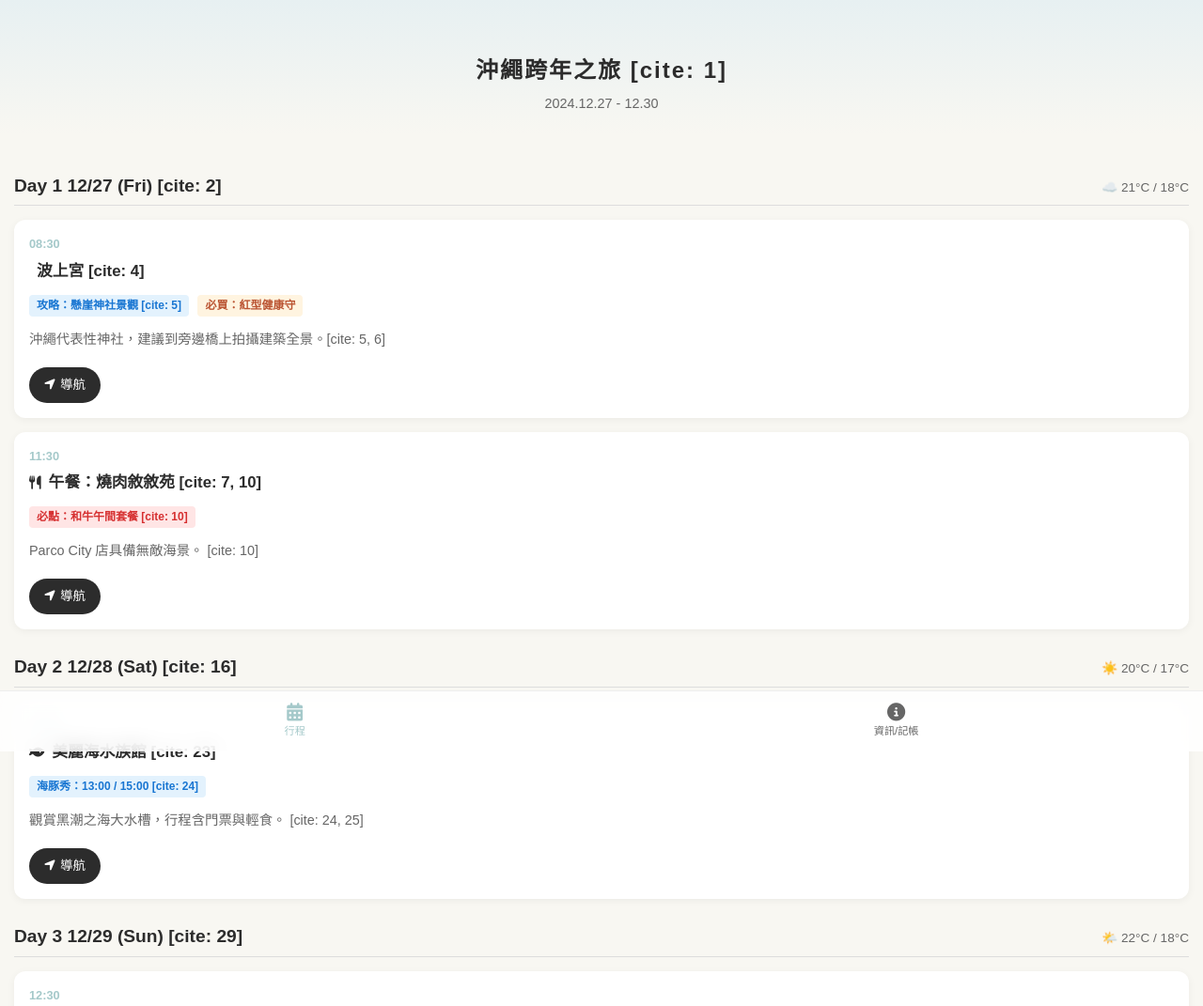
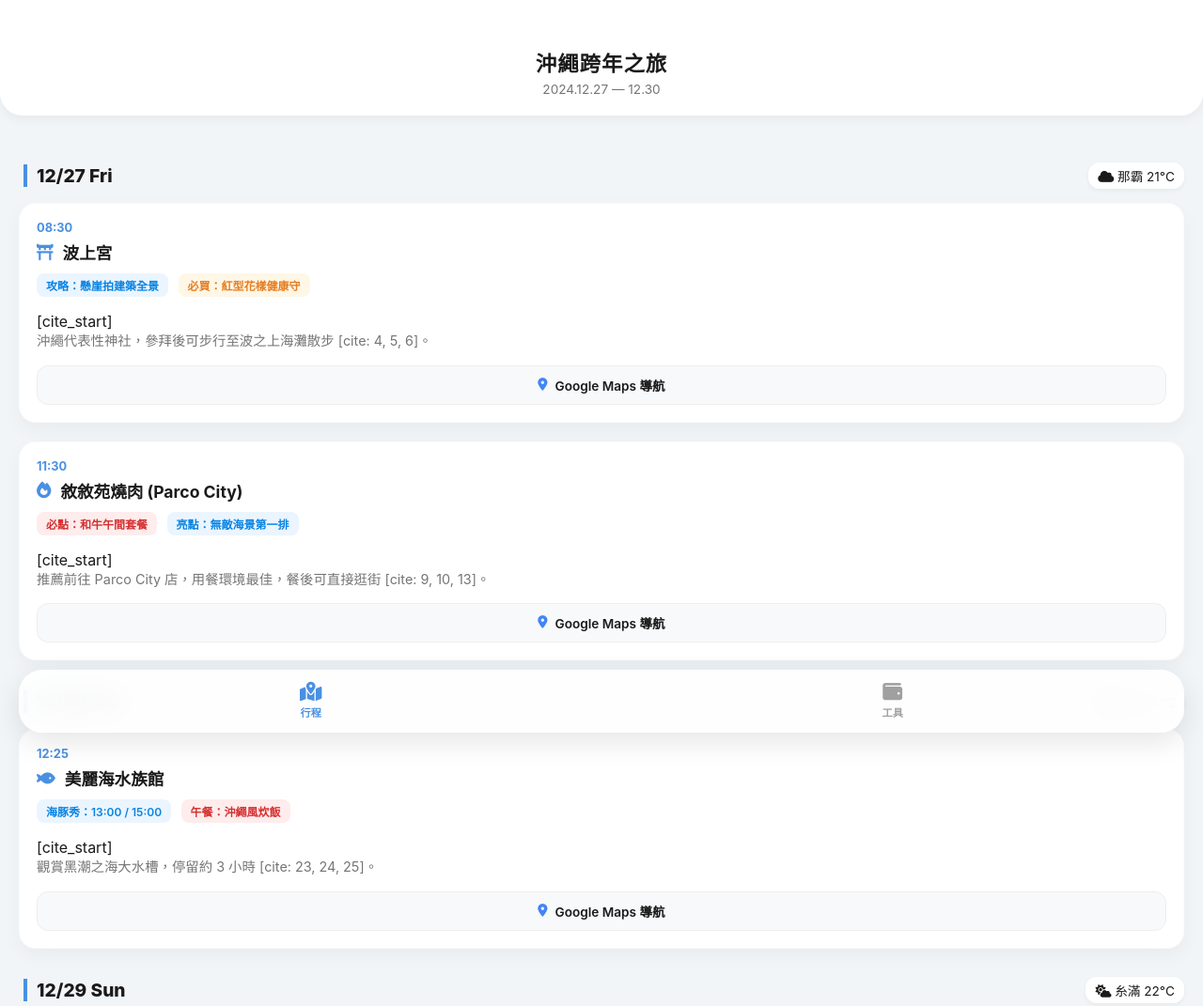
Before and after one commit to lailai0608/OKINAWA, a plain HTML site: page index.html in a window 1280 px wide. Shown: the top 1071 px of the page at 94% size. Drawn offline with Linux system fonts and the light colour scheme.

Commit message:
index.html

```diff
--- a/index.html
+++ b/index.html
@@ -3,207 +3,241 @@
 <head>
     <meta charset="UTF-8">
     <meta name="viewport" content="width=device-width, initial-scale=1.0, maximum-scale=1.0, user-scalable=no">
-    <title>沖繩跨年之旅 2024-2025</title>
+    <title>沖繩跨年之旅 2025</title>
     <link rel="stylesheet" href="https://cdnjs.cloudflare.com/ajax/libs/font-awesome/6.4.0/css/all.min.css">
     <style>
         :root {
-            --bg-color: #F8F7F2;
+            --bg-color: #F2F5F7;
             --card-bg: #FFFFFF;
-            --primary-text: #2C2C2C;
-            --secondary-text: #666666;
-            --accent-blue: #A5C9CA;
-            --accent-red: #E27367;
-            --accent-gold: #D4AF37;
-            --tag-bg: #F0F0F0;
-            --nav-bg: rgba(255, 255, 255, 0.8);
+            --primary-text: #1A1A1A;
+            --secondary-text: #757575;
+            --accent-blue: #4A90E2;
+            --accent-red: #FF5E5E;
+            --accent-gold: #F39C12;
+            --tag-must-eat: #FFECEC;
+            --tag-must-buy: #FFF7E6;
+            --tag-tips: #EBF5FF;
         }
 
-        * { box-sizing: border-box; -webkit-tap-highlight-color: transparent; }
         body {
-            font-family: "PingFang TC", "Microsoft JhengHei", sans-serif;
+            font-family: -apple-system, "PingFang TC", "Helvetica Neue", sans-serif;
             background-color: var(--bg-color);
             color: var(--primary-text);
-            margin: 0;
-            padding-bottom: 80px;
-            line-height: 1.6;
+            margin: 0; padding-bottom: 90px;
+            -webkit-font-smoothing: antialiased;
         }
 
+        /* App Header */
         header {
-            padding: 40px 20px 20px;
+            background: #fff;
+            padding: 50px 20px 20px;
+            border-bottom-left-radius: 24px;
+            border-bottom-right-radius: 24px;
+            box-shadow: 0 4px 12px rgba(0,0,0,0.05);
             text-align: center;
-            background: linear-gradient(to bottom, #E7F0F2, var(--bg-color));
         }
 
-        h1 { font-size: 1.5rem; margin-bottom: 5px; letter-spacing: 2px; }
-        .date-range { font-size: 0.9rem; color: var(--secondary-text); }
+        h1 { font-size: 1.4rem; margin: 0; letter-spacing: 1px; }
+        .date-range { font-size: 0.85rem; color: var(--secondary-text); margin-top: 5px; }
 
-        /* 行程卡片樣式 */
-        .container { padding: 15px; }
+        .container { padding: 20px; }
+
+        /* Day Header */
+        .day-section { margin-top: 30px; }
         .day-header {
-            display: flex;
-            justify-content: space-between;
-            align-items: baseline;
-            margin: 25px 0 15px;
-            border-bottom: 1px solid #ddd;
-            padding-bottom: 5px;
+            display: flex; justify-content: space-between; align-items: center;
+            margin-bottom: 15px; padding-left: 5px;
         }
-        .day-title { font-size: 1.2rem; font-weight: bold; color: var(--primary-text); }
-        .weather { font-size: 0.85rem; color: var(--secondary-text); }
+        .day-title { font-size: 1.2rem; font-weight: 800; border-left: 4px solid var(--accent-blue); padding-left: 10px; }
+        .weather-info { font-size: 0.85rem; background: #fff; padding: 4px 10px; border-radius: 12px; box-shadow: 0 2px 5px rgba(0,0,0,0.05); }
 
+        /* 卡片樣式 */
         .card {
             background: var(--card-bg);
-            border-radius: 12px;
-            padding: 16px;
-            margin-bottom: 15px;
-            box-shadow: 0 2px 8px rgba(0,0,0,0.05);
-            position: relative;
+            border-radius: 18px;
+            padding: 18px;
+            margin-bottom: 20px;
+            box-shadow: 0 8px 20px rgba(0,0,0,0.04);
+            border: 1px solid rgba(0,0,0,0.02);
         }
 
-        .time-slot { font-size: 0.8rem; font-weight: bold; color: var(--accent-blue); margin-bottom: 5px; }
-        .location-name { font-size: 1.05rem; font-weight: bold; margin-bottom: 8px; display: flex; align-items: center; }
-        .location-name i { margin-right: 8px; font-size: 0.9rem; }
+        .time-slot { font-size: 0.8rem; font-weight: 700; color: var(--accent-blue); margin-bottom: 6px; display: block; }
+        .location-name { font-size: 1.1rem; font-weight: 700; margin-bottom: 10px; display: flex; align-items: center; }
+        .location-name i { margin-right: 10px; color: var(--accent-blue); }
 
-        /* 標籤樣式 */
+        /* 標籤亮顯 */
+        .tag-group { margin-bottom: 10px; }
         .tag {
-            display: inline-block;
-            padding: 2px 8px;
-            border-radius: 4px;
-            font-size: 0.75rem;
-            margin-right: 5px;
-            margin-bottom: 5px;
-            font-weight: bold;
+            display: inline-block; padding: 4px 10px; border-radius: 8px;
+            font-size: 0.75rem; font-weight: 600; margin-right: 6px; margin-bottom: 6px;
         }
-        .tag-must-eat { background: #FFE5E5; color: #D63031; } /* 必吃美食 */
-        .tag-must-buy { background: #FFF4E0; color: #B53; } /* 必買伴手禮 */
-        .tag-tips { background: #E3F2FD; color: #1976D2; } /* 攻略 */
+        .must-eat { background: var(--tag-must-eat); color: #D63031; }
+        .must-buy { background: var(--tag-must-buy); color: #E67E22; }
+        .tips { background: var(--tag-tips); color: #0984E3; }
 
-        .description { font-size: 0.9rem; color: var(--secondary-text); margin: 8px 0; }
+        .desc { font-size: 0.9rem; color: var(--secondary-text); margin-bottom: 15px; line-height: 1.5; }
 
-        .btn-nav {
-            display: inline-flex;
-            align-items: center;
-            padding: 8px 16px;
-            background-color: var(--primary-text);
-            color: white;
-            text-decoration: none;
-            border-radius: 20px;
-            font-size: 0.85rem;
-            margin-top: 10px;
+        /* 導航按鈕 */
+        .nav-btn {
+            display: flex; align-items: center; justify-content: center;
+            background: #f8f9fa; color: var(--primary-text);
+            text-decoration: none; padding: 10px; border-radius: 12px;
+            font-size: 0.85rem; font-weight: 600; transition: 0.2s;
+            border: 1px solid #eee;
         }
-        .btn-nav i { margin-right: 5px; }
+        .nav-btn:active { background: #e9ecef; }
+        .nav-btn i { margin-right: 8px; color: #4285F4; }
 
-        /* 分頁切換器 */
-        .tab-bar {
-            position: fixed;
-            bottom: 0;
-            width: 100%;
-            background: var(--nav-bg);
-            backdrop-filter: blur(10px);
-            display: flex;
-            justify-content: space-around;
-            padding: 12px 0;
-            border-top: 1px solid #eee;
+        /* 底部導覽 */
+        .bottom-nav {
+            position: fixed; bottom: 20px; left: 20px; right: 20px;
+            background: rgba(255, 255, 255, 0.9); backdrop-filter: blur(15px);
+            height: 65px; border-radius: 25px;
+            display: flex; justify-content: space-around; align-items: center;
+            box-shadow: 0 10px 30px rgba(0,0,0,0.1);
+            border: 1px solid rgba(255,255,255,0.3);
             z-index: 1000;
         }
-        .tab-item { text-align: center; color: var(--secondary-text); text-decoration: none; font-size: 0.7rem; }
-        .tab-item.active { color: var(--accent-blue); }
-        .tab-item i { display: block; font-size: 1.2rem; margin-bottom: 3px; }
+        .nav-item { text-align: center; color: #A0A0A0; text-decoration: none; font-size: 0.7rem; font-weight: 600; }
+        .nav-item.active { color: var(--accent-blue); }
+        .nav-item i { display: block; font-size: 1.3rem; margin-bottom: 2px; }
 
-        /* 資訊清單樣式 */
-        .info-row { display: flex; justify-content: space-between; padding: 10px 0; border-bottom: 1px solid #f5f5f5; font-size: 0.9rem; }
-        .info-label { color: var(--secondary-text); }
-
+        /* 隱藏區塊 */
         .hidden { display: none; }
     </style>
 </head>
 <body>
 
 <header>
-    <h1>沖繩跨年之旅 [cite: 1]</h1>
-    <div class="date-range">2024.12.27 - 12.30</div>
+    <h1>沖繩跨年之旅</h1>
+    <div class="date-range">2024.12.27 — 12.30</div>
 </header>
 
-<div id="itinerary" class="container tab-content">
-    <div class="day-header">
-        <span class="day-title">Day 1 12/27 (Fri) [cite: 2]</span>
-        <span class="weather">☁️ 21°C / 18°C</span>
-    </div>
-    <div class="card">
-        <div class="time-slot">08:30</div>
-        <div class="location-name"><i class="fas fa-shinto-tome"></i>波上宮 [cite: 4]</div>
-        <div class="tag tag-tips">攻略：懸崖神社景觀 [cite: 5]</div>
-        <div class="tag tag-must-buy">必買：紅型健康守</div>
-        <div class="description">沖繩代表性神社，建議到旁邊橋上拍攝建築全景。[cite: 5, 6]</div>
-        <a href="https://www.google.com/maps/search/?api=1&query=波上宮" class="btn-nav"><i class="fas fa-location-arrow"></i>導航</a>
+<div id="page-itinerary" class="container">
+    <div class="day-section">
+        <div class="day-header">
+            <div class="day-title">12/27 Fri</div>
+            <div class="weather-info"><i class="fas fa-cloud"></i> 那霸 21°C</div>
+        </div>
+
+        <div class="card">
+            <span class="time-slot">08:30</span>
+            <div class="location-name"><i class="fas fa-torii-gate"></i>波上宮</div>
+            <div class="tag-group">
+                <span class="tag tips">攻略：懸崖拍建築全景</span>
+                <span class="tag must-buy">必買：紅型花樣健康守</span>
+            </div>
+            [cite_start]<div class="desc">沖繩代表性神社，參拜後可步行至波之上海灘散步 [cite: 4, 5, 6]。</div>
+            <a href="https://www.google.com/maps/search/?api=1&query=波上宮" class="nav-btn"><i class="fas fa-map-marker-alt"></i> Google Maps 導航</a>
+        </div>
+
+        <div class="card">
+            <span class="time-slot">11:30</span>
+            <div class="location-name"><i class="fas fa-fire"></i>敘敘苑燒肉 (Parco City)</div>
+            <div class="tag-group">
+                <span class="tag must-eat">必點：和牛午間套餐</span>
+                <span class="tag tips">亮點：無敵海景第一排</span>
+            </div>
+            [cite_start]<div class="desc">推薦前往 Parco City 店，用餐環境最佳，餐後可直接逛街 [cite: 9, 10, 13]。</div>
+            <a href="https://www.google.com/maps/search/?api=1&query=敘敘苑+Parco+City" class="nav-btn"><i class="fas fa-map-marker-alt"></i> Google Maps 導航</a>
+        </div>
     </div>
 
-    <div class="card">
-        <div class="time-slot">11:30</div>
-        <div class="location-name"><i class="fas fa-utensils"></i>午餐：燒肉敘敘苑 [cite: 7, 10]</div>
-        <div class="tag tag-must-eat">必點：和牛午間套餐 [cite: 10]</div>
-        <div class="description">Parco City 店具備無敵海景。 [cite: 10]</div>
-        <a href="https://www.google.com/maps/search/?api=1&query=敘敘苑+Parco+City" class="btn-nav"><i class="fas fa-location-arrow"></i>導航</a>
+    <div class="day-section">
+        <div class="day-header">
+            <div class="day-title">12/28 Sat</div>
+            <div class="weather-info"><i class="fas fa-sun"></i> 本部 20°C</div>
+        </div>
+
+        <div class="card">
+            <span class="time-slot">12:25</span>
+            <div class="location-name"><i class="fas fa-fish"></i>美麗海水族館</div>
+            <div class="tag-group">
+                <span class="tag tips">海豚秀：13:00 / 15:00</span>
+                <span class="tag must-eat">午餐：沖繩風炊飯</span>
+            </div>
+            [cite_start]<div class="desc">觀賞黑潮之海大水槽，停留約 3 小時 [cite: 23, 24, 25]。</div>
+            <a href="https://www.google.com/maps/search/?api=1&query=美麗海水族館" class="nav-btn"><i class="fas fa-map-marker-alt"></i> Google Maps 導航</a>
+        </div>
     </div>
 
-    <div class="day-header">
-        <span class="day-title">Day 2 12/28 (Sat) [cite: 16]</span>
-        <span class="weather">☀️ 20°C / 17°C</span>
-    </div>
-    <div class="card">
-        <div class="time-slot">12:25</div>
-        <div class="location-name"><i class="fas fa-fish"></i>美麗海水族館 [cite: 23]</div>
-        <div class="tag tag-tips">海豚秀：13:00 / 15:00 [cite: 24]</div>
-        <div class="description">觀賞黑潮之海大水槽，行程含門票與輕食。 [cite: 24, 25]</div>
-        <a href="https://www.google.com/maps/search/?api=1&query=美麗海水族館" class="btn-nav"><i class="fas fa-location-arrow"></i>導航</a>
-    </div>
+    <div class="day-section">
+        <div class="day-header">
+            <div class="day-title">12/29 Sun</div>
+            <div class="weather-info"><i class="fas fa-cloud-sun"></i> 糸滿 22°C</div>
+        </div>
 
-    <div class="day-header">
-        <span class="day-title">Day 3 12/29 (Sun) [cite: 29]</span>
-        <span class="weather">🌤️ 22°C / 18°C</span>
-    </div>
-    <div class="card">
-        <div class="time-slot">12:30</div>
-        <div class="location-name"><i class="fas fa-fish-fins"></i>糸滿魚市場 [cite: 34]</div>
-        <div class="tag tag-must-eat">必吃：現烤生蠔、海膽 [cite: 35]</div>
-        <div class="description">南部最強海鮮集中地。 [cite: 35]</div>
-        <a href="https://www.google.com/maps/search/?api=1&query=糸滿魚市場" class="btn-nav"><i class="fas fa-location-arrow"></i>導航</a>
+        <div class="card">
+            <span class="time-slot">12:30</span>
+            <div class="location-name"><i class="fas fa-shrimp"></i>糸滿魚市場</div>
+            <div class="tag-group">
+                <span class="tag must-eat">必吃：現烤生蠔、干貝、海膽</span>
+            </div>
+            [cite_start]<div class="desc">南部最強海鮮集中地，推薦在此解決午餐 [cite: 34, 35]。</div>
+            <a href="https://www.google.com/maps/search/?api=1&query=糸滿魚市場" class="nav-btn"><i class="fas fa-map-marker-alt"></i> Google Maps 導航</a>
+        </div>
+
+        <div class="card">
+            <span class="time-slot">16:30</span>
+            <div class="location-name"><i class="fas fa-pancakes"></i>瀨長島</div>
+            <div class="tag-group">
+                <span class="tag tips">重要：需提前預約幸福鬆餅</span>
+            </div>
+            [cite_start]<div class="desc">沖繩版「小希臘」，看飛機起降與海景夕陽 [cite: 39, 40, 41]。</div>
+            <a href="https://www.google.com/maps/search/?api=1&query=瀨長島" class="nav-btn"><i class="fas fa-map-marker-alt"></i> Google Maps 導航</a>
+        </div>
     </div>
 </div>
 
-<div id="info" class="container tab-content hidden">
-    <div class="day-header"><span class="day-title">必要資訊</span></div>
+<div id="page-tools" class="container hidden">
+    <div class="day-title" style="margin-bottom:20px;">工具與預算</div>
     <div class="card">
-        <div class="info-row"><span class="info-label">緊急聯絡 (警局)</span><span>110</span></div>
-        <div class="info-row"><span class="info-label">緊急聯絡 (救護)</span><span>119</span></div>
-        <div class="info-row"><span class="info-label">自駕提示</span><span>攜帶正本駕照+日文譯本</span></div>
-    </div>
-
-    <div class="day-header"><span class="day-title">預算統計</span></div>
-    <div class="card">
-        <div class="info-row"><span class="info-label">餐費預算</span><span>¥40,000</span></div>
-        <div class="info-row"><span class="info-label">景點門票</span><span>¥10,000</span></div>
-        <div class="info-row"><span class="info-label">租車油資</span><span>¥30,000</span></div>
+        <div style="display:flex; justify-content:space-between; margin-bottom:10px;">
+            <span style="color:var(--secondary-text);">自駕必備</span>
+            <span style="font-weight:700;">駕照正本+譯本</span>
+        </div>
+        <div style="display:flex; justify-content:space-between; margin-bottom:10px;">
+            <span style="color:var(--secondary-text);">通票項目</span>
+            <span style="font-weight:700;">沖繩世界 & DMM</span>
+        </div>
+        <hr style="border:0; border-top:1px solid #eee; margin:15px 0;">
+        <div style="font-size:0.9rem; font-weight:700; margin-bottom:10px;">預算記帳</div>
+        <div style="display:flex; justify-content:space-between; font-size:0.85rem;">
+            <span>總預算</span><span>¥110,000</span>
+        </div>
     </div>
 </div>
 
-<nav class="tab-bar">
-    <a href="#" class="tab-item active" onclick="switchTab('itinerary')">
-        <i class="fas fa-calendar-alt"></i>行程
+<nav class="bottom-nav">
+    <a href="javascript:void(0)" class="nav-item active" id="nav-itinerary">
+        <i class="fas fa-map-marked-alt"></i>行程
     </a>
-    <a href="#" class="tab-item" onclick="switchTab('info')">
-        <i class="fas fa-info-circle"></i>資訊/記帳
+    <a href="javascript:void(0)" class="nav-item" id="nav-tools">
+        <i class="fas fa-wallet"></i>工具
     </a>
 </nav>
 
 <script>
-    function switchTab(tabId) {
-        document.querySelectorAll('.tab-content').forEach(el => el.classList.add('hidden'));
-        document.getElementById(tabId).classList.remove('hidden');
+    const navItinerary = document.getElementById('nav-itinerary');
+    const navTools = document.getElementById('nav-tools');
+    const pageItinerary = document.getElementById('page-itinerary');
+    const pageTools = document.getElementById('page-tools');
 
-        document.querySelectorAll('.tab-item').forEach(el => el.classList.remove('active'));
-        event.currentTarget.classList.add('active');
+    navItinerary.addEventListener('click', () => {
+        pageItinerary.classList.remove('hidden');
+        pageTools.classList.add('hidden');
+        navItinerary.classList.add('active');
+        navTools.classList.remove('active');
         window.scrollTo(0,0);
-    }
+    });
+
+    navTools.addEventListener('click', () => {
+        pageItinerary.classList.add('hidden');
+        pageTools.classList.remove('hidden');
+        navItinerary.classList.remove('active');
+        navTools.classList.add('active');
+        window.scrollTo(0,0);
+    });
 </script>
 
 </body>
```
